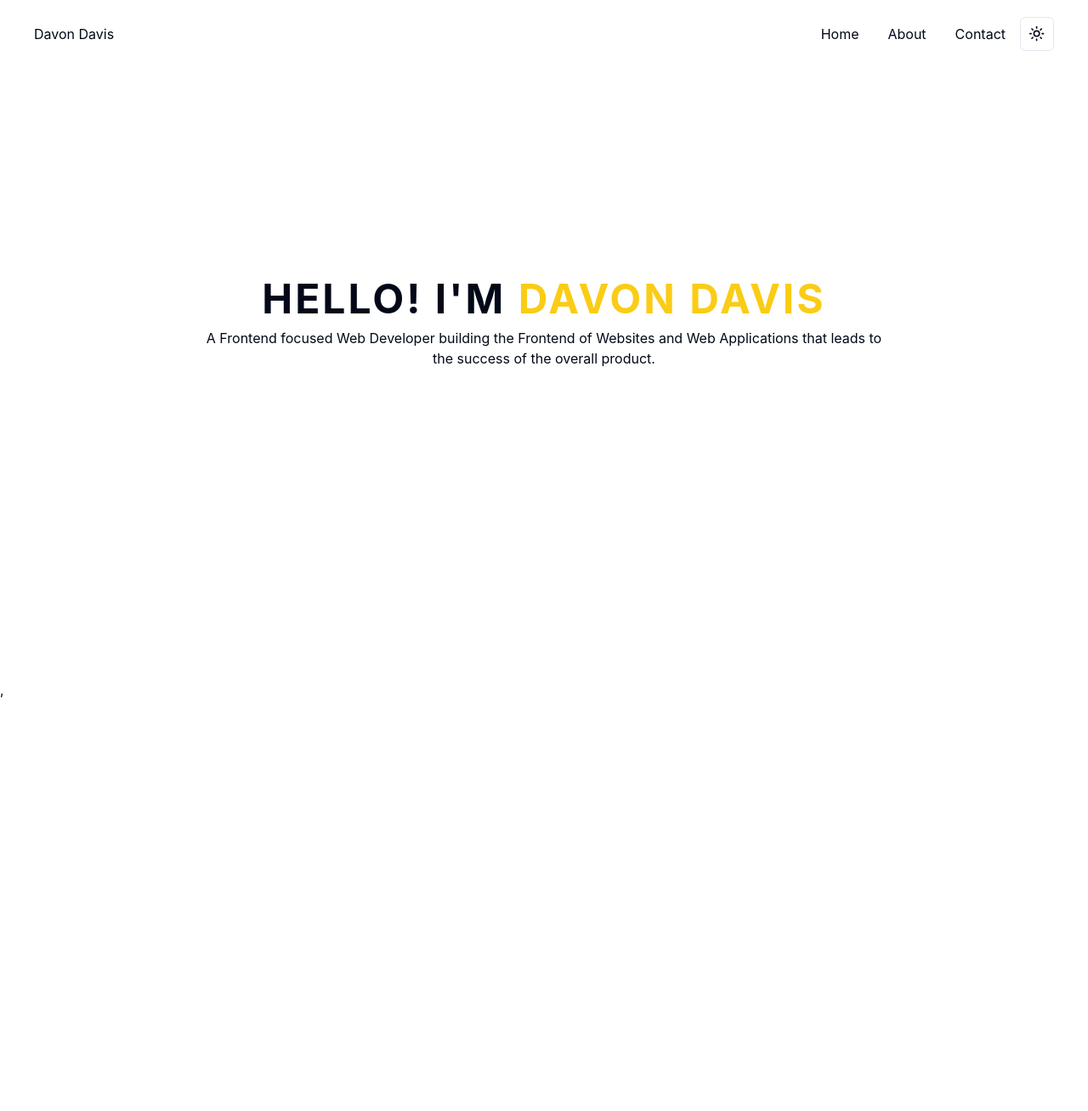
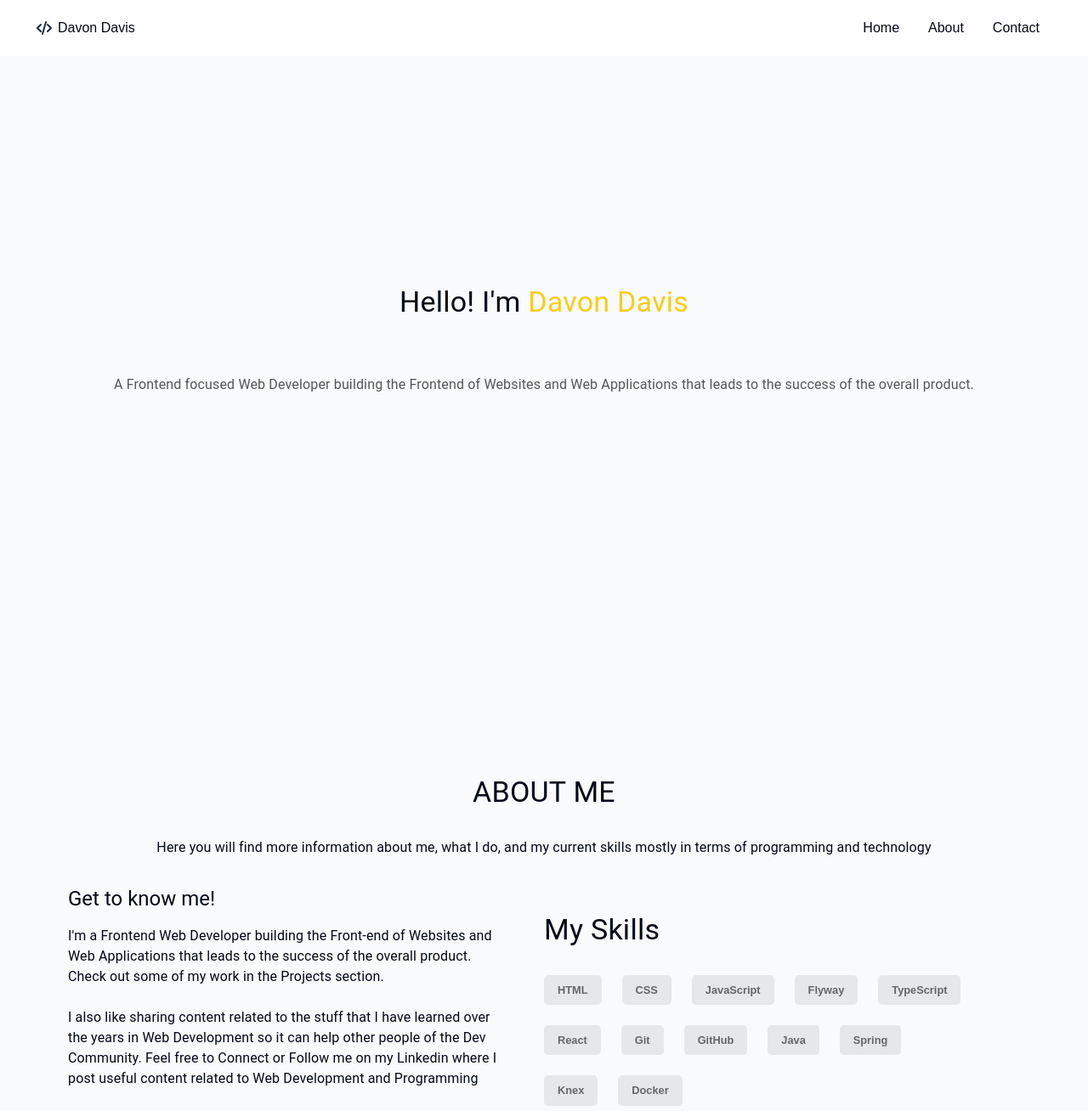
Before and after one commit to davon-davis/davon-davis-app, a React (Vite) app in the folder frontend/: page / in a window 1280 px wide. Shown: the top 1308 px of the page at 85% size. Before the commit the page ends 824 px from the top, so only its background shows below. Built offline with nearby package versions, Linux system fonts and the light colour scheme.

Commit message:
fix styling for scrolling feature

```diff
--- a/frontend/index.html
+++ b/frontend/index.html
@@ -7,7 +7,7 @@
     <link href="./src/output.css" rel="stylesheet">
     <title>Davon's Portfolio</title>
   </head>
-  <body>
+  <body >
     <div id="root"></div>
     <script type="module" src="./src/main.tsx"></script>
   </body>
--- a/frontend/package.json
+++ b/frontend/package.json
@@ -10,6 +10,9 @@
     "preview": "vite preview"
   },
   "dependencies": {
+    "@emotion/react": "^11.11.4",
+    "@emotion/styled": "^11.11.5",
+    "@mui/material": "^5.15.18",
     "@radix-ui/react-dropdown-menu": "^2.0.6",
     "@radix-ui/react-slot": "^1.0.2",
     "axios": "^1.6.7",
--- a/frontend/src/App.tsx
+++ b/frontend/src/App.tsx
@@ -1,37 +1,20 @@
 import "./index.css";
-import {ModeToggle} from "@/components/mode-toggle.tsx";
+import { AboutMe } from "@/sections/AboutMe.tsx";
+import { Header } from "@/components/Header.tsx";
+import { Contact } from "@/sections/Contact.tsx";
+import { Home } from "@/sections/Home.tsx";
 
 function App() {
-    return (
-        <body className="flex flex-col">
-        <header className="flex justify-between items-center w-screen mt-5 px-10">
-            <div>Davon Davis</div>
-            <div className="flex justify-end">
-                <button className="px-4">Home</button>
-                <button className="px-4">About</button>
-                <button className="px-4">Contact</button>
-                <ModeToggle/>
-            </div>
-        </header>
-        <section className={"flex flex-col justify-center"} style={{height: '80vh'}}>
-            <h1 className="text-header font-bold mb-2">
-                Hello! I'm <span className="text-yellow-400">Davon Davis</span>
-            </h1>
-            <p className={"text-center"} style={{margin: "0 15rem 0 15rem"}}>
-                A Frontend focused Web Developer building the Frontend of Websites and Web Applications that leads to
-                the success of the overall product.
-            </p>
-            {/*<p>*/}
-            {/*    A <span className={"font-bold"}>Full Stack Developer</span>*/}
-            {/*</p>*/}
-            {/*<p>*/}
-            {/*    with*/}
-            {/*    <Badge className={"mx-1 text-yellow-400"}>3.2 Years</Badge>*/}
-            {/*    Experience*/}
-            {/*</p>*/}
-        </section>
-        </body>
-    );
+  return (
+    <>
+      <Header />
+      <body className="flex flex-col bg-gray-50">
+        <Home />
+        <AboutMe />
+        <Contact />
+      </body>
+    </>
+  );
 }
 
 export default App;
--- /dev/null
+++ b/frontend/src/assets/CodeIconSvg.tsx
@@ -0,0 +1,19 @@
+export const CodeIconSvg = () => {
+  return (
+    <svg
+      className="w-6 h-6 text-gray-800 dark:text-white"
+      aria-hidden="true"
+      xmlns="http://www.w3.org/2000/svg"
+      fill="none"
+      viewBox="0 0 24 24"
+    >
+      <path
+        stroke="currentColor"
+        stroke-linecap="round"
+        stroke-linejoin="round"
+        stroke-width="2"
+        d="m8 8-4 4 4 4m8 0 4-4-4-4m-2-3-4 14"
+      />
+    </svg>
+  );
+};
--- /dev/null
+++ b/frontend/src/components/Header.tsx
@@ -0,0 +1,39 @@
+import { CodeIconSvg } from "@/assets/CodeIconSvg.tsx";
+
+export const Header = () => {
+  const scrollToSection = (id: string) => {
+    const section = document.getElementById(id);
+    if (section) {
+      section.scrollIntoView({ behavior: "smooth" });
+    }
+  };
+
+  return (
+    <header
+      style={{ position: "fixed", zIndex: 1000 }}
+      className="flex justify-between items-center w-screen py-5 px-10 bg-white"
+    >
+      <div className={"flex flex-row"}>
+        <CodeIconSvg />
+        <div className="ml-1">Davon Davis</div>
+      </div>
+      <div className="flex justify-end">
+        <button className="px-4" onClick={() => scrollToSection("homeSection")}>
+          Home
+        </button>
+        <button
+          className="px-4"
+          onClick={() => scrollToSection("aboutMeSection")}
+        >
+          About
+        </button>
+        <button
+          className="px-4"
+          onClick={() => scrollToSection("contactMeSection")}
+        >
+          Contact
+        </button>
+      </div>
+    </header>
+  );
+};
--- a/frontend/src/index.css
+++ b/frontend/src/index.css
@@ -65,7 +65,64 @@
     --ring: 212.7 26.8% 83.9%;
   }
 }
+ .skills{
+   padding: 0.5rem 1rem;
+   margin-bottom: 1.5rem;
+   margin-right: 1.5rem;
+   font-size: 0.8rem;
+   background: rgba(153,153,153,.2);
+   border-radius: 5px;
+   font-weight: 600;
+   color: #666;
+ }
 
+.heading-sec_sub{
+  display: block;
+  text-align: center;
+  color: #555;
+  font-size: 1.2rem;
+  font-weight: 500;
+  max-width: 80rem;
+  line-height: 1.6;
+  margin-left: 200px;
+  margin-right: 200px;
+}
+
+ .content-header{
+   font-weight: 700;
+   font-size: 2rem;
+   margin-bottom: 3rem;
+ }
+
+.content-details {
+  font-size: 1rem;
+  color: #666;
+  max-width: 60rem;
+  line-height: 1.7;
+  margin-bottom: 1rem;
+}
+
+.contact__form-label {
+  color: #666;
+  font-size: 0.8rem;
+  letter-spacing: 1px;
+  font-weight: 700;
+  margin-bottom: 1rem;
+  display: block;
+  text-align: left;
+}
+
+.contact__form-input {
+  color: #333;
+  padding: 1rem;
+  width: 100%;
+  border: 1px solid #ebebeb;
+  font-size: 1rem;
+  letter-spacing: 0px;
+  background: #f0f0f0;
+  border-radius: 5px;
+  font-weight: 600;
+}
 @layer base {
   * {
     @apply border-border;
--- a/frontend/src/output.css
+++ b/frontend/src/output.css
@@ -604,6 +604,12 @@ body {
   place-items: center;
   width: 100vw;
   min-height: 100vh;
+  box-sizing: border-box;
+  position: relative;
+  line-height: 1.5;
+  overflow-x: hidden;
+  overflow-y: scroll;
+  font-family: 'Source Sans Pro', sans-serif;
 }
 
 h1 {
--- /dev/null
+++ b/frontend/src/sections/AboutMe.tsx
@@ -0,0 +1,73 @@
+import { Grid, Stack, Typography } from "@mui/material";
+
+export const AboutMe = () => {
+  return (
+    <Stack
+      id="aboutMeSection"
+      className={"flex flex-col px-20"}
+      style={{
+        height: "100%",
+        padding: "7rem 0rem",
+        margin: "0 5rem",
+      }}
+    >
+      <Typography
+        variant="h4"
+        style={{ textAlign: "center", paddingBottom: "2rem" }}
+      >
+        ABOUT ME
+      </Typography>
+      <Typography style={{ paddingBottom: "2rem", textAlign: "center" }}>
+        Here you will find more information about me, what I do, and my current
+        skills mostly in terms of programming and technology
+      </Typography>
+      <Grid container spacing={5} xs={12}>
+        <Grid item xs={12} md={6}>
+          <Typography variant="h5" pb={2}>
+            Get to know me!
+          </Typography>
+          <div>
+            <Typography>
+              I'm a Frontend Web Developer building the Front-end of Websites
+              and Web Applications that leads to the success of the overall
+              product. Check out some of my work in the Projects section.
+            </Typography>
+            <br />
+            <Typography>
+              I also like sharing content related to the stuff that I have
+              learned over the years in Web Development so it can help other
+              people of the Dev Community. Feel free to Connect or Follow me on
+              my Linkedin where I post useful content related to Web Development
+              and Programming
+            </Typography>
+            <br />
+            <Typography>
+              I'm open to Job opportunities where I can contribute, learn and
+              grow. If you have a good opportunity that matches my skills and
+              experience then don't hesitate to contact me.
+            </Typography>
+          </div>
+        </Grid>
+        <Grid item xs={12} md={6}>
+          <Typography variant="h4" py="2rem">
+            My Skills
+          </Typography>
+          <div className={"flex flex-wrap"}>
+            <div className={"skills"}>HTML</div>
+            <div className={"skills"}>CSS</div>
+            <div className={"skills"}>JavaScript</div>
+            <div className={"skills"}>Flyway</div>
+            <div className={"skills"}>TypeScript</div>
+            <div className={"skills"}>React</div>
+            <div className={"skills"}>Git</div>
+            <div className={"skills"}>GitHub</div>
+            <div className={"skills"}>Java</div>
+            <div className={"skills"}>Spring</div>
+            <div className={"skills"}>Knex</div>
+            <div className={"skills"}>Docker</div>
+          </div>
+        </Grid>
+      </Grid>
+    </Stack>
+  );
+};
--- /dev/null
+++ b/frontend/src/sections/Contact.tsx
@@ -0,0 +1,66 @@
+import { Stack, Typography } from "@mui/material";
+
+export const Contact = () => {
+  return (
+    <Stack
+      id="contactMeSection"
+      className={"flex flex-col px-20"}
+      style={{
+        height: "100vh",
+        padding: "7rem 0rem",
+        margin: "0 5rem",
+      }}
+    >
+      <Typography
+        variant="h4"
+        style={{ textAlign: "center", paddingBottom: "2rem" }}
+      >
+        CONTACT
+      </Typography>
+      <Typography style={{ textAlign: "center" }}>
+        Here you will find more information about me, what I do, and my current
+        skills mostly in terms of programming and technology
+      </Typography>
+      <div
+        style={{
+          boxShadow: "rgba(100,100,111,0.2) 0px 7px 29px 0px",
+          background: "white",
+          padding: "2rem",
+          marginTop: "1rem",
+          maxWidth: "80rem",
+          textAlign: "right",
+          width: "70vw",
+          borderRadius: "5px",
+          margin: "5rem auto 0 auto",
+        }}
+      >
+        <div className={"mb-4"}>
+          <label className={"contact__form-label"}>Name</label>
+          <input
+            placeholder="Enter Your Name"
+            type="text"
+            className="contact__form-input"
+            name="name"
+            id="name"
+          />
+          <label className={"contact__form-label"}>Name</label>
+          <input
+            placeholder="Enter Your Name"
+            type="text"
+            className="contact__form-input"
+            name="name"
+            id="name"
+          />
+          <label className={"contact__form-label"}>Name</label>
+          <input
+            placeholder="Enter Your Name"
+            type="text"
+            className="contact__form-input"
+            name="name"
+            id="name"
+          />
+        </div>
+      </div>
+    </Stack>
+  );
+};
--- /dev/null
+++ b/frontend/src/sections/Home.tsx
@@ -0,0 +1,28 @@
+import { Stack, Typography } from "@mui/material";
+
+export const Home = () => {
+  return (
+    <Stack
+      id="homeSection"
+      style={{
+        height: "100vh",
+        display: "flex",
+        justifyContent: "center",
+      }}
+    >
+      <Typography
+        variant="h4"
+        style={{ textAlign: "center", paddingBottom: "4rem" }}
+      >
+        Hello! I'm <span className="text-yellow-400">Davon Davis</span>
+      </Typography>
+      <Typography
+        className={"heading-sec_sub"}
+        style={{ margin: "0 5rem 0 5rem" }}
+      >
+        A Frontend focused Web Developer building the Frontend of Websites and
+        Web Applications that leads to the success of the overall product.
+      </Typography>
+    </Stack>
+  );
+};
```
Also changed, not shown: 1 other file (tests, documents, lock files or other folders).
